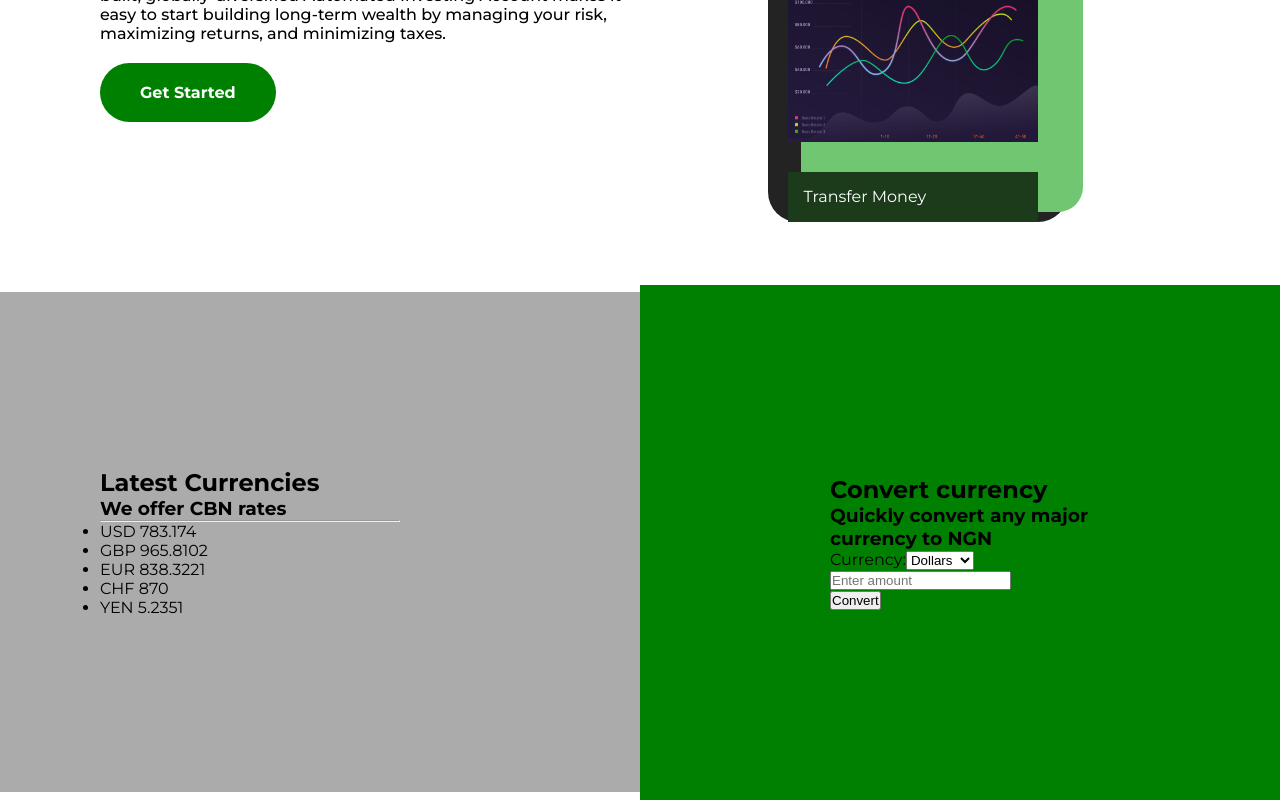
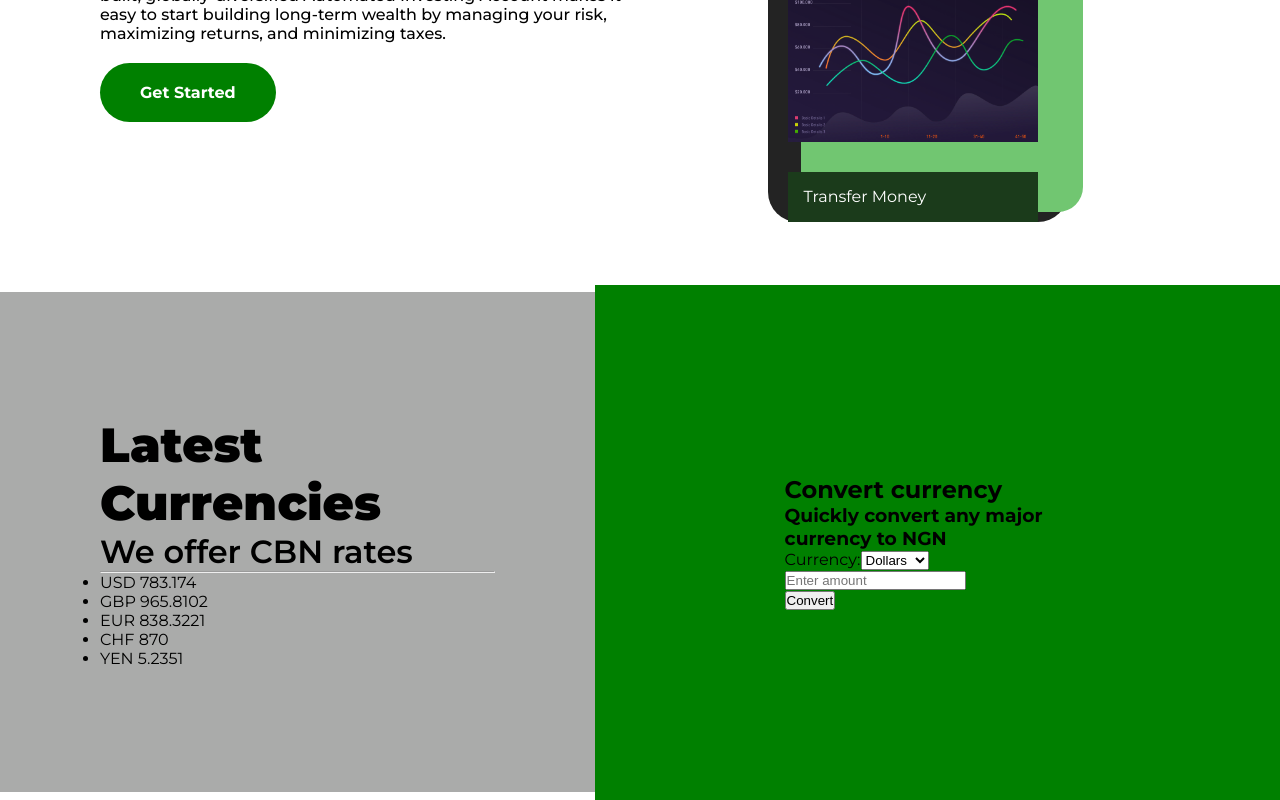
Before and after one commit to patrick-nsolo/fund_invest, a React (Create React App) app: page / in a window 1280 px wide. Shown: the part 1258-2058 px from the top of the page. Built offline with nearby package versions, Linux system fonts and the light colour scheme.

Commit message:
update currency converter

```diff
--- a/src/Components/riskTolerance/riskTolerance.css
+++ b/src/Components/riskTolerance/riskTolerance.css
@@ -9,10 +9,18 @@
 }
 .exchange-rates{
     padding:100px;
-    width:500px;
+    width:100%;
+}
+.exchange-rates-text h2{
+    font-size: 3rem;
+    font-weight: 900;
+}
+.exchange-rates-text h3{
+    font-size: 2rem;
+    font-weight: 600;
 }
 .currency-converter{
     background: #008000;
     padding:190px;
-    width:50%;
+    width:95%;
 }
--- a/src/Components/riskTolerance/riskTolerance.js
+++ b/src/Components/riskTolerance/riskTolerance.js
@@ -17,7 +17,7 @@ const riskTolerance = () => {
                     <li><span>EUR</span> 838.3221</li>
                 </ul>
             </div>
-            <div>
+            <div className='rates'>
                 <ul>
                     <li><span>CHF</span> 870</li>
                     <li><span>YEN</span> 5.2351</li>
```
